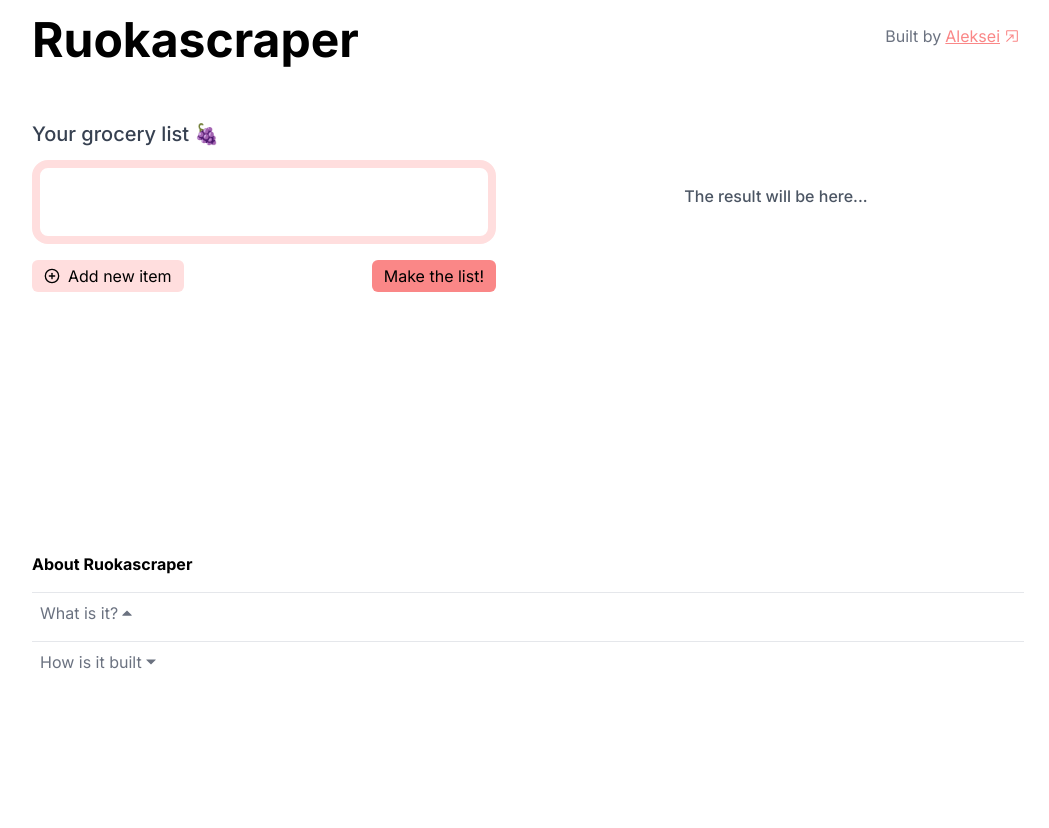
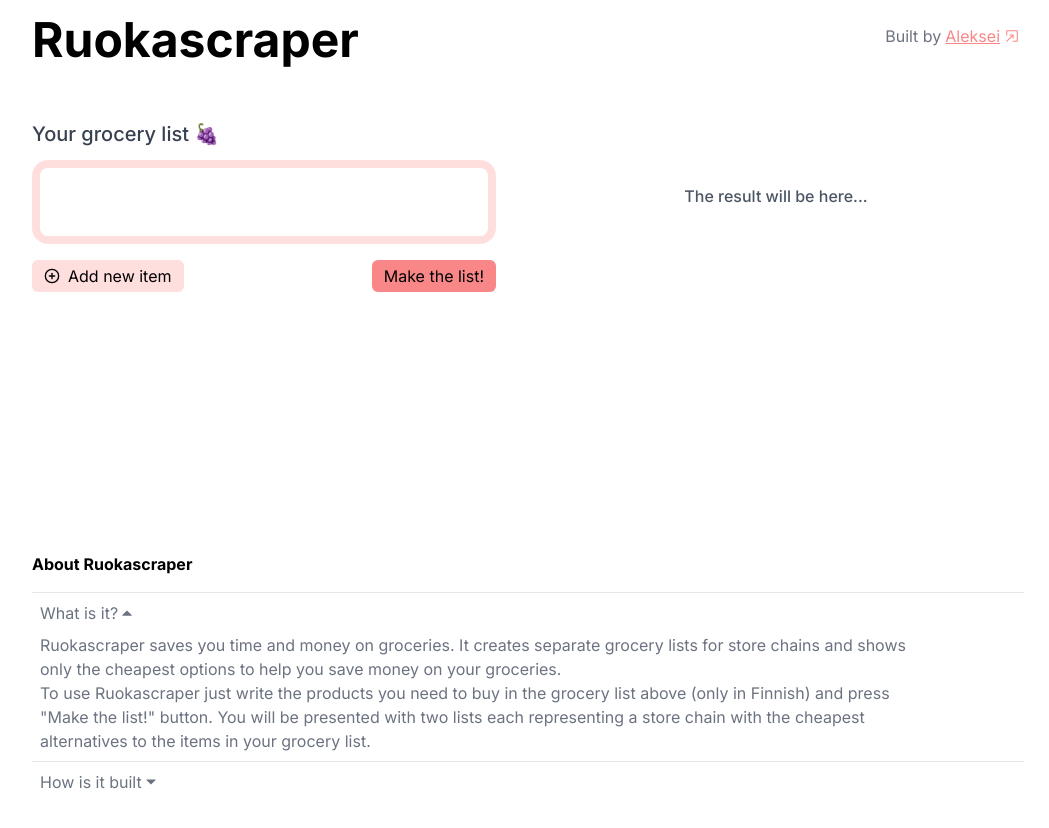
Before and after one commit to filoooooonov/ruokascraper-next, a Next.js app: page / in a window 1280 px wide. Both pictures are taken after a click on the button "What is it?". Shown: the top 828 px of the page, without its empty margins (112-1161 px from the left). Before the commit the page ends 800 px from the top, so only its background shows below. Built offline with nearby package versions, Linux system fonts and the light colour scheme.

Commit message:
Update AboutAccordion.tsx

```diff
--- a/components/AboutAccordion.tsx
+++ b/components/AboutAccordion.tsx
@@ -32,7 +32,7 @@ const AboutAccordion = ({ title, text }: AccordionProps) => {
         }`}
       >
         <p className="text-gray-500 text-md pl-2 mb-2 w-[90%] leading-6 overflow-hidden">
-          <text />
+          {text}
         </p>
       </div>
     </div>
```
